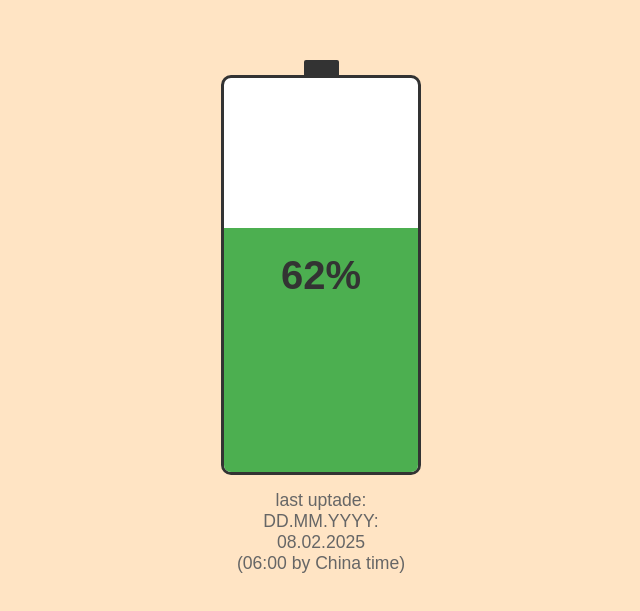
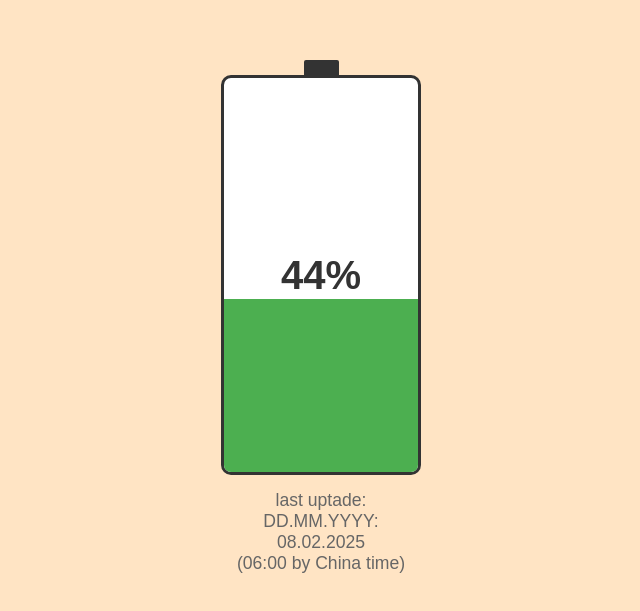
Before and after one commit to kumalaland/battery1100, a plain HTML site: page index.html in a window 1280 px wide. Shown: the part 115-726 px from the top of the page, without its empty margins (319-959 px from the left). Drawn offline with Linux system fonts and the light colour scheme.

Commit message:
index.html

```diff
--- a/index.html
+++ b/index.html
@@ -133,7 +133,7 @@
     }
 
     // Установите нужный процент здесь
-    let percentage = 62; // Измените это значение на нужное
+    let percentage = 44; // Измените это значение на нужное
     updateBattery(percentage);
     </script>
 </body>
```
